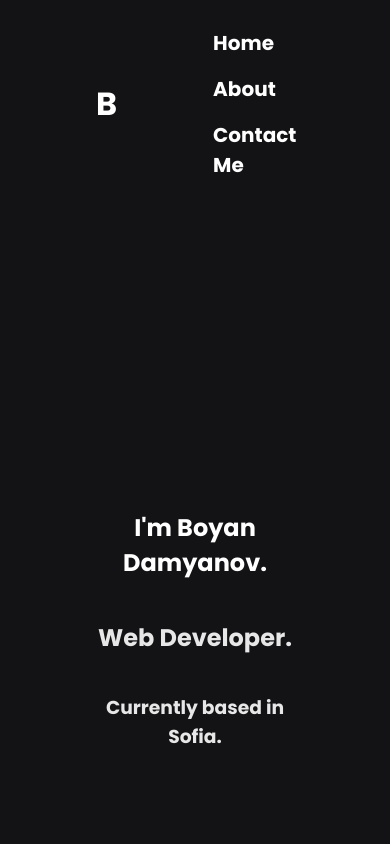
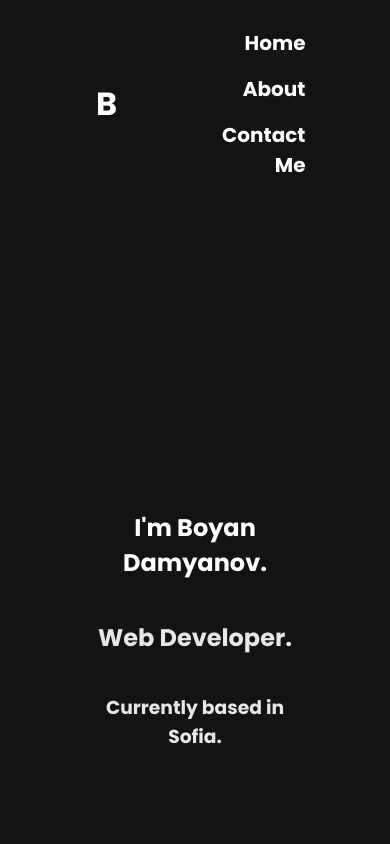
Before and after one commit to dmnovb/portfolio, a React (Vite) app: page / in a window 390 px wide. Shown: the top 844 px of the page. Built offline with nearby package versions, Linux system fonts and the light colour scheme.

Commit message:
hamburger menu inc

```diff
--- a/package.json
+++ b/package.json
@@ -13,6 +13,7 @@
     "@fortawesome/react-fontawesome": "^0.2.0",
     "react": "^18.2.0",
     "react-dom": "^18.2.0",
+    "react-icons": "^4.7.1",
     "react-intersection-observer": "^9.4.1"
   },
   "devDependencies": {
--- a/src/components/Header.jsx
+++ b/src/components/Header.jsx
@@ -1,13 +1,15 @@
+import menu_icon from '../assets/menu-icon.svg'
 export default function Header () {
     return (
         <div className="container">
             <div className="header-container">
             <h1 className="logo">B</h1>
-            <ul>
+            <ul className="links">
                 <li><a href="#">Home</a></li>
                 <li><a href="#">About</a></li>
                 <li><a href="#" target='__blank'>Contact Me</a></li>
             </ul>
+            <img className='hamburger-icon' src={menu_icon}></img>
             </div>
         </div>
     )
--- a/src/components/Timeline.jsx
+++ b/src/components/Timeline.jsx
@@ -1,7 +1,7 @@
 import TimelineItem from "./TimelineItem"
 import timeline from '../data/timeline'
 import { useInView } from "react-intersection-observer"
-
+import Name from './Name'
 
 export default function Timeline () {
     const {ref: timelineContainer, inView: myElementVisible} = useInView({triggerOnce: true})
--- a/src/index.css
+++ b/src/index.css
@@ -6,6 +6,8 @@ body {
   font-family: 'Poppins';
   padding: 0;
   margin: 0;
+
+  overflow-x: hidden;
 }
 
 section {
@@ -147,6 +149,18 @@ a:visited {
   background: #fff;
   color: #000;
 }
+.hamburger-icon {
+  width: 20px;
+  cursor: pointer;
+  height: 20px;
+  display: none;
+  filter: invert(100%)
+  sepia(0%)
+  saturate(1352%)
+  hue-rotate(87deg)
+  brightness(119%)
+  contrast(119%);
+}
 
 .container {
   margin: 0 3rem 0 3rem;
@@ -223,33 +237,47 @@ a:visited {
   position: relative;
 }
 
-@media (max-width: 1660px) {
-  ul {
-    display: flex;
-    flex-direction: column;
-    list-style: none;
-    font-size: 20px;
+@media (max-width: 1350px) {
+
+  .projects {
+    display: grid;
+    grid-template-columns: auto;
+    place-content: center;
   }
-  .logo {
-    margin-right: 3rem;
-  }
+
   h1 {
     text-align: center;
   }
 
+}
+
+@media (max-width: 30rem) {
+  /* ul {
+    position: fixed;
+    padding: 0rem 2rem;
+    flex-direction: column;
+    inset: 0 0 0 26%;
+    text-align: right;
+    background: hsl(0, 0%, 100% , 0.1);
+    backdrop-filter: blur(1rem);
+  } */
+
+  .links {
+    position: relative;
+    flex-direction: column;
+    padding: 0rem 2rem;
+    inset: 0 0 0 26%;
+    text-align: right;
+    /* background: hsl(0, 0%, 100% , 0.1); */
+  }
+
   p {
     font-size: 1.2em;
-
+    padding: 2rem;
   }
 
   .info {
     align-items: center;
     text-align: center;
   }
-
-  .projects {
-    display: grid;
-    grid-template-columns: auto;
-    place-content: center;
-  }
 }
```
Also changed, not shown: src/components/PortfolioItem.jsx (+3 -4 lines), src/assets/menu-icon.svg (added), 1 other file (tests, documents, lock files or other folders).
